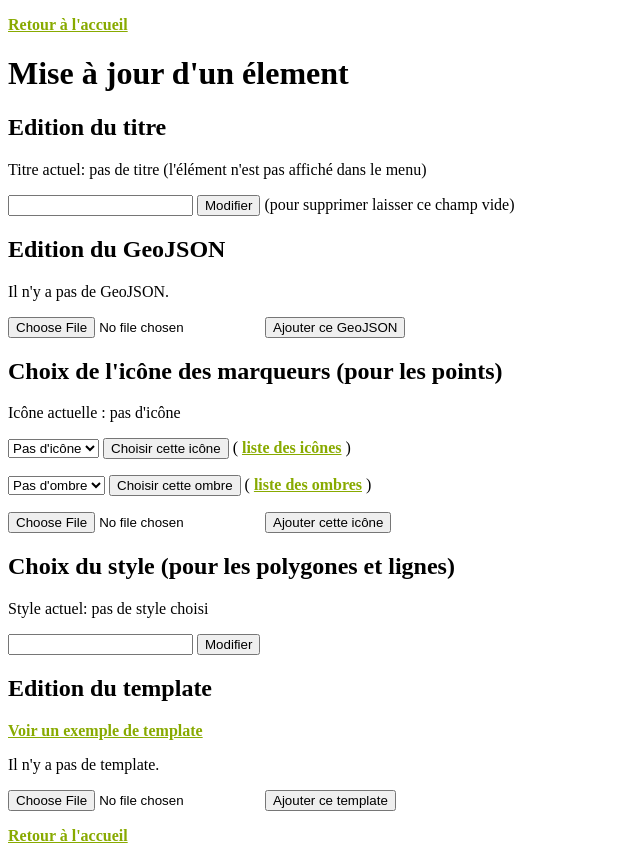
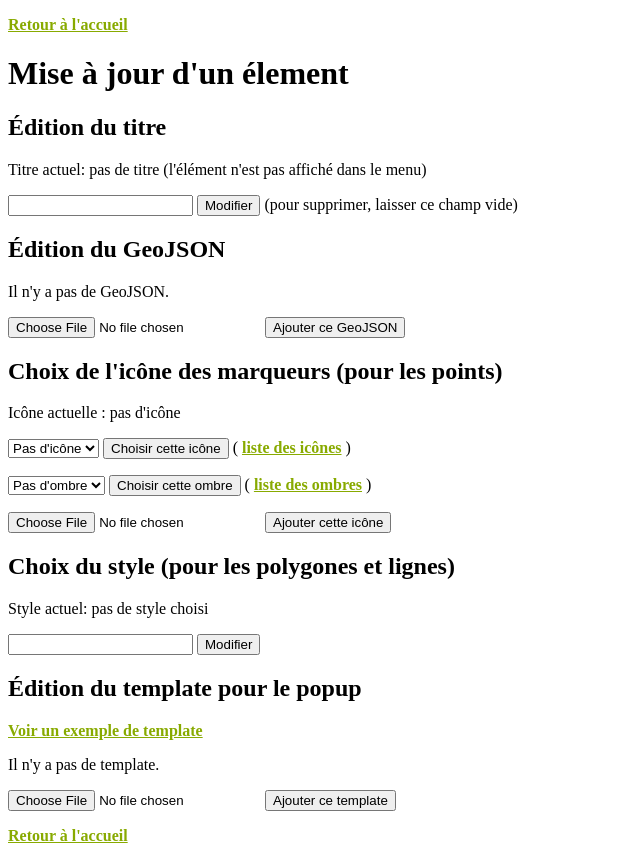
Before and after one commit to Champs-Libres/WombatGIS, a PHP site: page /admin/element_edit.php?id=1 in a window 1280 px wide. Shown: the whole page, without its empty margins (0-640 px from the left). Run offline with PHP 8.4, Linux system fonts and the light colour scheme; data that the repository does not hold is empty.

Commit message:
admin: remove README from icon list and add a popup template example

```diff
--- a/admin/element_edit.php
+++ b/admin/element_edit.php
@@ -68,7 +68,7 @@ if(isset($_POST["form_id"])) {
 
 $element = $json_array["elements"][$element_id];
 ?>
-<h2>Edition du titre</h2>
+<h2>Édition du titre</h2>
 
 <p>
    Titre actuel:
@@ -78,10 +78,10 @@ $element = $json_array["elements"][$element_id];
 <form method="post">
    <input type="hidden" name="form_id" value="menu_title">
    <input type="input" name="menu_title" value="<?php echo json_array_get_element_field($json_array,$element_id,"menu_title","");  ?>">
-   <input type="submit" value="Modifier"> (pour supprimer laisser ce champ vide)
+   <input type="submit" value="Modifier"> (pour supprimer, laisser ce champ vide)
 </form>
 
-<h2>Edition du GeoJSON</h2>
+<h2>Édition du GeoJSON</h2>
 
 <?php
 if(array_key_exists("geojson", $element)) {
@@ -215,7 +215,7 @@ if(array_key_exists("geojson", $element)) {
    <input type="submit" value="Modifier">
 </form>
 
-<h2>Edition du template</h2>
+<h2>Édition du template pour le popup</h2>
 <a href="template_example.txt" target="blank">Voir un exemple de template</a>
 <?php
 if(array_key_exists("template", $element)) {
```
